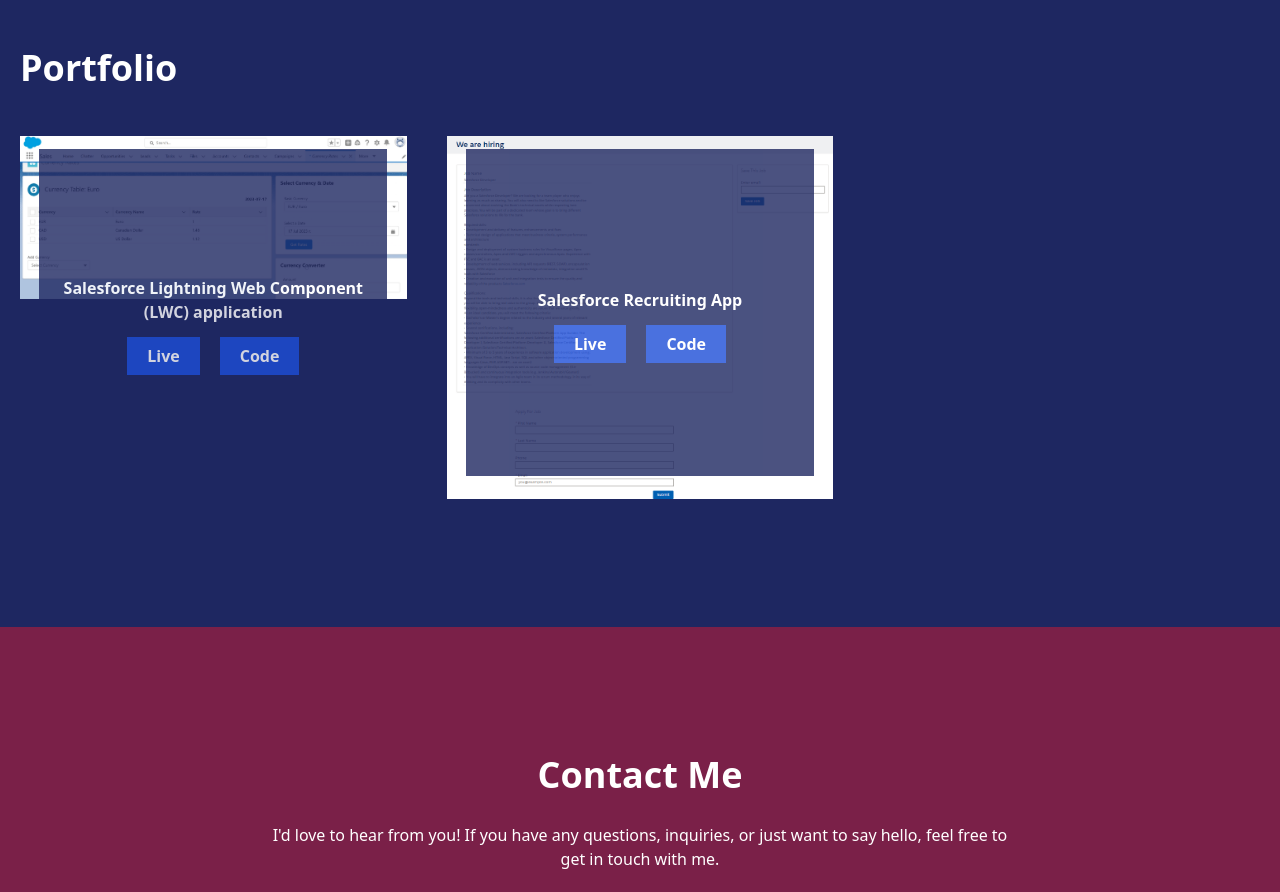
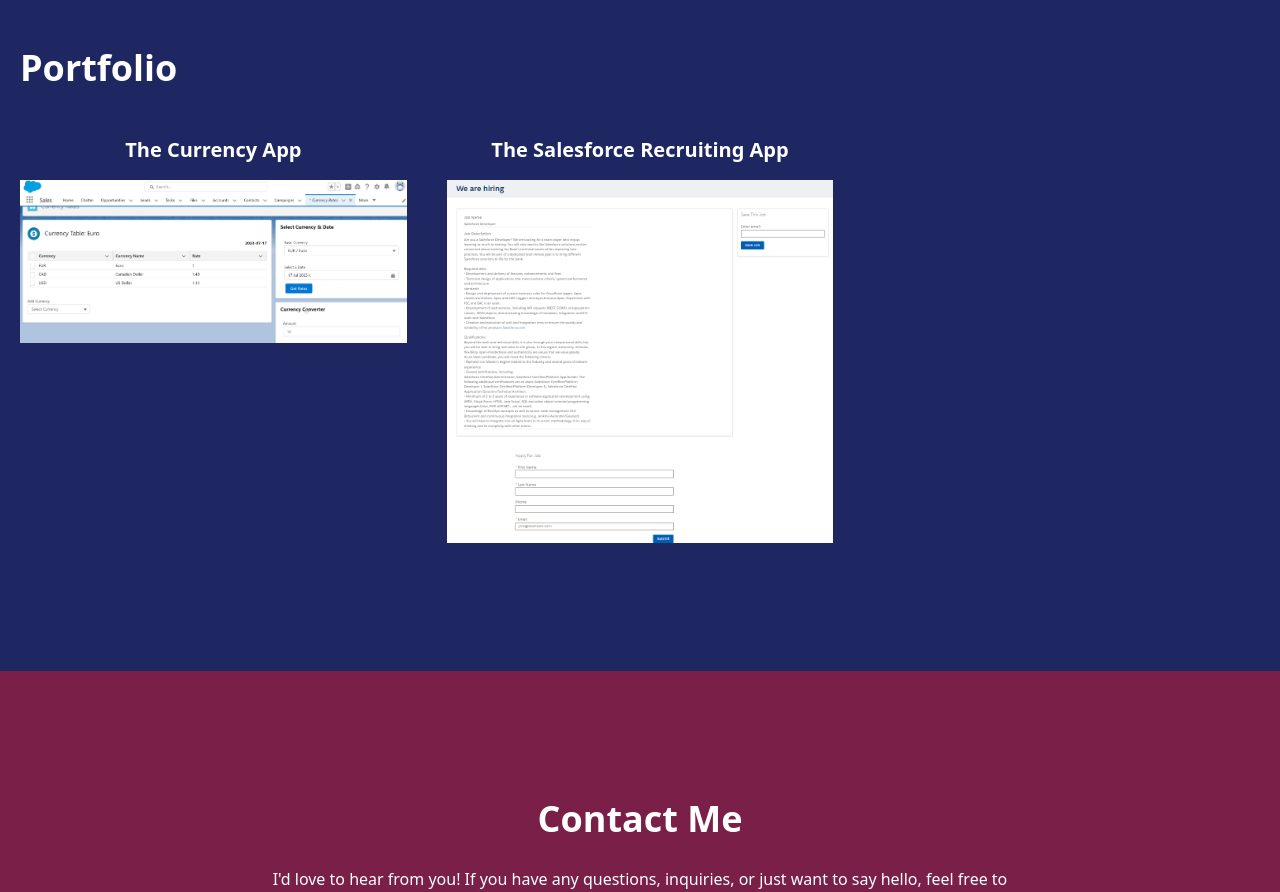
Before and after one commit to nikitarougal/portfolio, a React (Create React App) app: page / in a window 1280 px wide. Shown: the part 1460-2352 px from the top of the page. Built offline with nearby package versions, Linux system fonts and the light colour scheme; no server answers.

Commit message:
Protfolio section styling

```diff
--- a/src/components/Portfolio.js
+++ b/src/components/Portfolio.js
@@ -6,17 +6,17 @@
   const projects = [
     {
       img: currency,
-      title: 'currency',
-      desc: ' Salesforce Lightning Web Component (LWC) application ',
+      title: 'The Currency App',
+      desc: ' The Currency App is a Salesforce Lightning Web Component (LWC) application that allows users to retrieve currency rates, display them in a table, and convert currency amounts using current exchange rates. ',
       live: 'https://nikitarougal.github.io/Lightning-Out-Currency-App/',
       code: 'https://github.com/nikitarougal/lwc-currency-rates',
     },
     {
       img: recruiting,
-      title: 'recruiting',
-      desc: ' Salesforce Recruiting App ',
-      live: 'https://nikitarougal.github.io/Lightning-Out-Currency-App/',
-      code: 'https://saas-customization-5419-dev-ed.scratch.my.site.com/RecruitingApp',
+      title: 'The Salesforce Recruiting App',
+      desc: ' The Salesforce Recruiting App is a custom application designed to streamline the recruitment process by managing job openings and candidate applications. ',
+      live: 'https://saas-customization-5419-dev-ed.scratch.my.site.com/RecruitingApp',
+      code: 'https://github.com/nikitarougal/Recruiting-App',
     },
   ];
 
@@ -25,21 +25,15 @@
       <div className="container mx-auto grid md:grid-cols-2 items-center md:justify-between">
         <div className="about-info mb-5">
           <h2 className="text-4xl font-bold mb-5 pb-2">Portfolio</h2>
-          {/*
-          <p className="pb-5">
-            The Currency App is a Salesforce Lightning Web Component (LWC) application that
-            allows users to retrieve currency rates, display them in a table, and convert
-            currency amounts using current exchange rates.
-          </p> */}
         </div>
       </div>
 
       <div className="projects container mx-auto grid md:grid-cols-3 gap-10">
-        {projects.map((project, i) => {
-          return (
-            <div className="relative" key={i}>
+        {projects.map((project, i) => (
+          <div className="relative flex flex-col items-center" key={i}>
+            <h3 className="text-xl font-bold mb-2 pb-2">{project.title}</h3>
             <img src={project.img} alt={`Project: ${project.title}`} />
-              <div className="flex absolute left-0 right-0 top-[13px] bottom-0 mx-auto w-[90%] h-[90%] bg-primary opacity-80 duration-500 justify-center flex-col hover:opacity-100 ">
+            <div className="flex absolute left-0 right-0 top-[13px] bottom-0 mx-auto w-[90%] h-[90%]  bg-primary  opacity-0 duration-500 justify-center flex-col hover:opacity-100">
               <p className="py-5 text-center font-bold px-2 text-white">{project.desc}</p>
               <div className="mx-auto">
                 <a
@@ -61,8 +55,7 @@
               </div>
             </div>
           </div>
-          );
-        })}
+        ))}
       </div>
     </section>
   );
```
Lines whose indentation alone changed are shown as unchanged.
